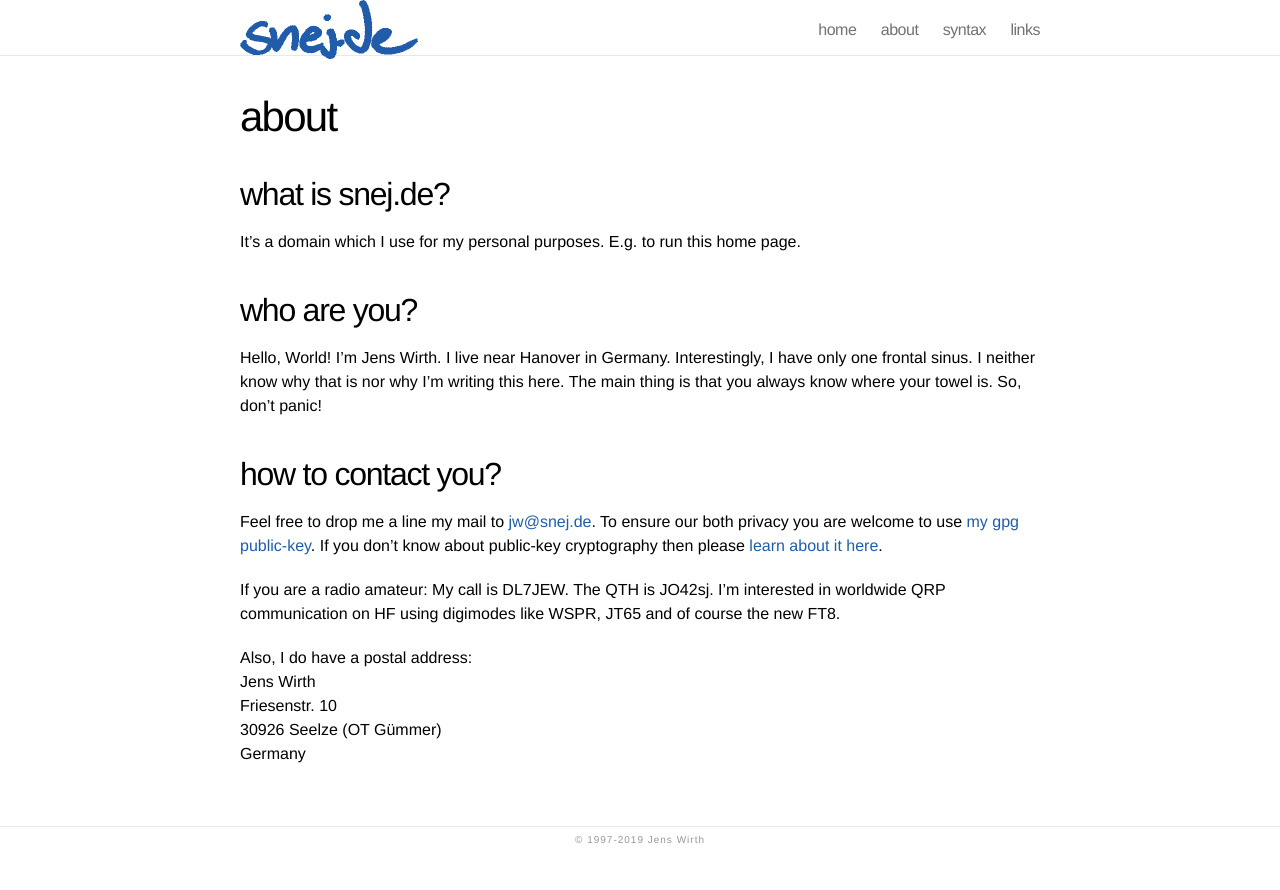
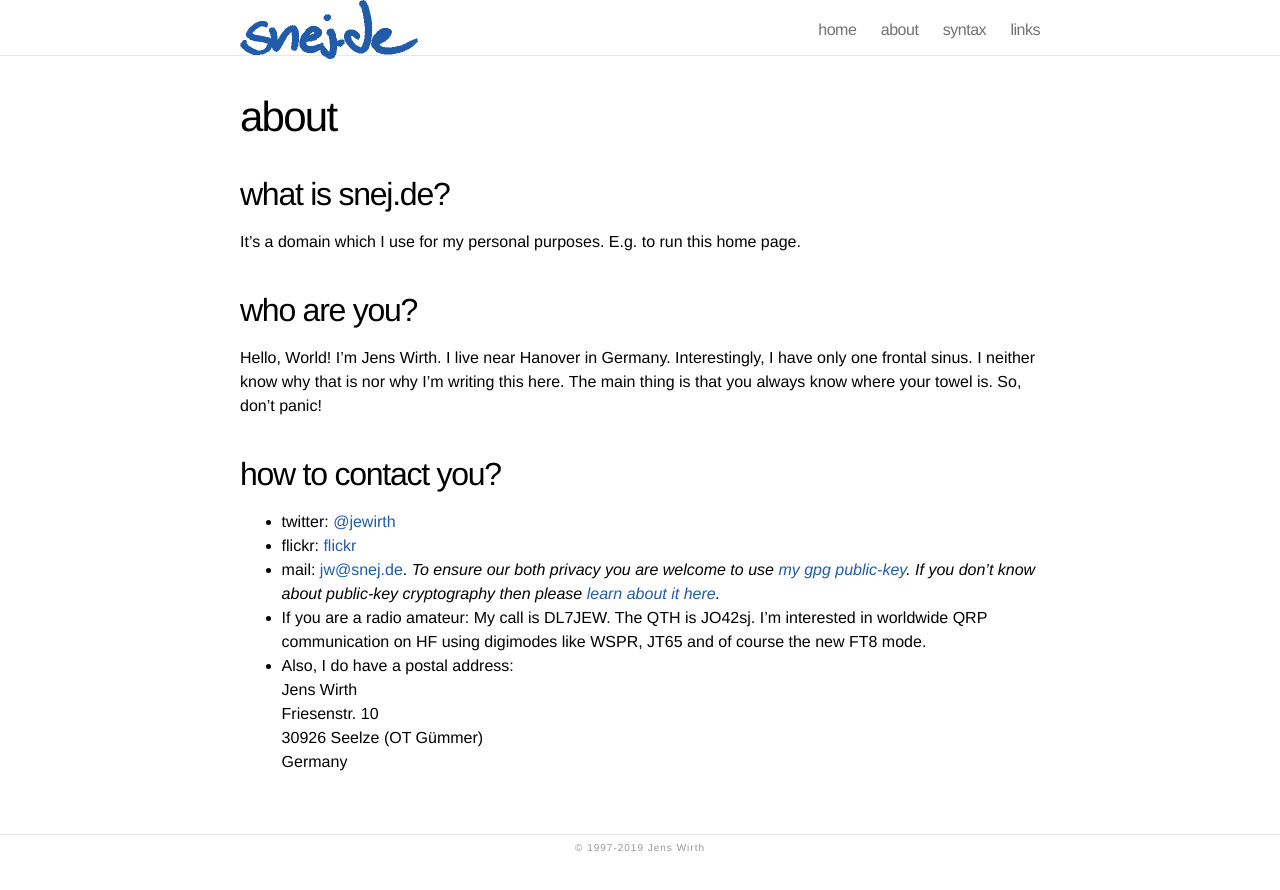
Before and after one commit to jewirth/jewirth.github.io, a Jekyll site: the page built from about.md, in a window 1280 px wide. Shown: the top 890 px of the page. Built offline with Jekyll 4.4.1, drawn with Linux system fonts in a browser that asks for light colours.

Commit message:
Update about.md

```diff
--- a/about.md
+++ b/about.md
@@ -12,11 +12,11 @@ Hello, World! I'm Jens Wirth. I live near Hanover in Germany. Interestingly, I h
 
 # how to contact you?
 
-Feel free to drop me a line my mail to [jw@snej.de](mailto:jw@snej.de). To ensure our both privacy you are welcome to use <a href="http://snej.de/downloads/2F839E01.txt">my gpg public-key</a>. If you don&rsquo;t know about public-key cryptography then please <a href="http://en.wikipedia.org/wiki/Public-key_cryptography">learn about it here</a>.
-
-If you are a radio amateur: My call is DL7JEW. The QTH is JO42sj. I'm interested in worldwide QRP communication on HF using digimodes like WSPR, JT65 and of course the new FT8.
-
-Also, I do have a postal address:<br />
+- twitter: [@jewirth](https://twitter.com/jewirth)
+- flickr: [flickr](https://www.flickr.com/people/149206692@N05/)
+- mail: [jw@snej.de](mailto:jw@snej.de). *To ensure our both privacy you are welcome to use <a href="http://snej.de/downloads/2F839E01.txt">my gpg public-key</a>. If you don&rsquo;t know about public-key cryptography then please <a href="http://en.wikipedia.org/wiki/Public-key_cryptography">learn about it here</a>.*
+- If you are a radio amateur: My call is DL7JEW. The QTH is JO42sj. I'm interested in worldwide QRP communication on HF using digimodes like WSPR, JT65 and of course the new FT8 mode.
+- Also, I do have a postal address:<br />
 Jens Wirth<br />
 Friesenstr. 10<br />
 30926 Seelze (OT Gümmer)<br />
```
